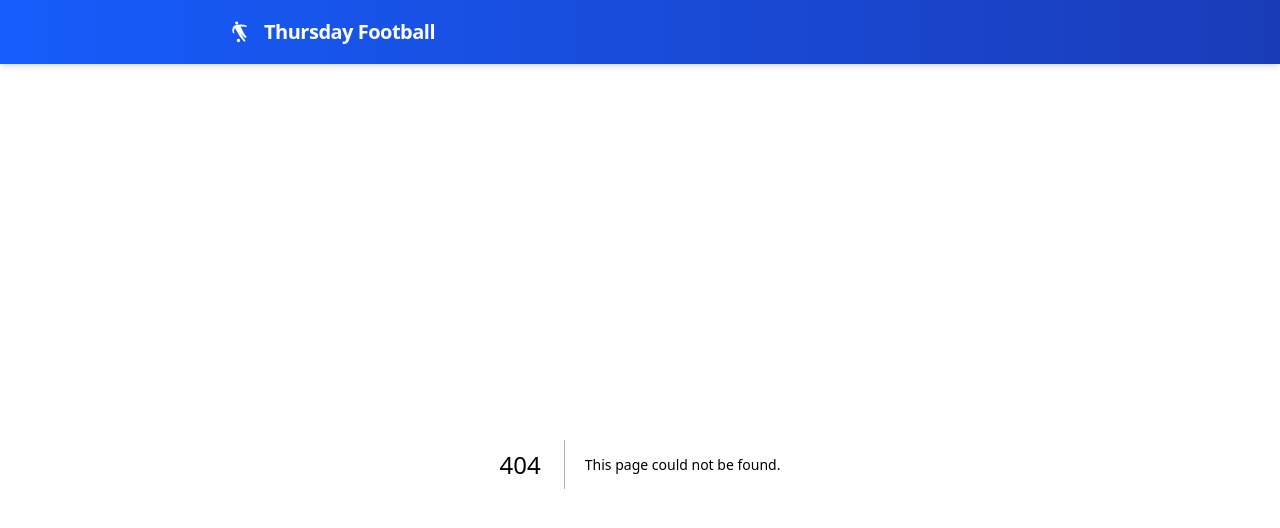
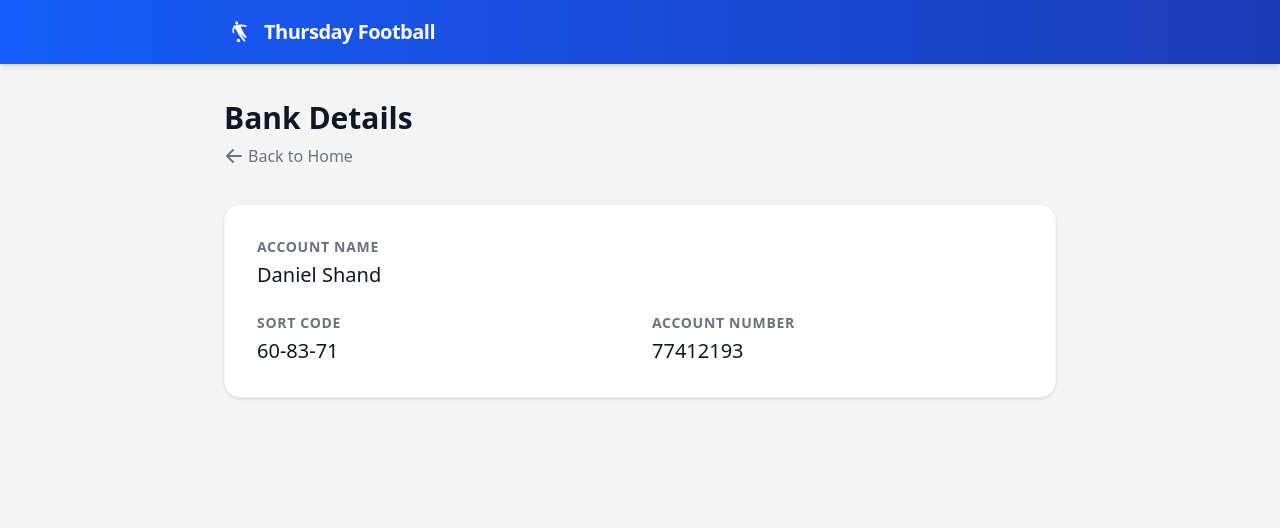
Before and after one commit to dsfinancecode/Football-Tracker, a Next.js app: page /bank in a window 1280 px wide. Before the commit this address had no page. Shown: the top 528 px of the page. Built offline with nearby package versions, Linux system fonts and the light colour scheme.

Commit message:
bank details page added

```diff
--- /dev/null
+++ b/src/app/bank/page.tsx
@@ -0,0 +1,39 @@
+import Link from "next/link";
+
+export default function BankDetailsPage() {
+  return (
+    <div className="max-w-4xl mx-auto p-4 md:p-8 space-y-8">
+      <div>
+        <h1 className="text-3xl font-bold text-gray-900 pt-1">Bank Details</h1>
+        <Link
+          href="/"
+          className="inline-flex items-center text-gray-500 hover:text-blue-600 transition-colors mt-2 font-medium"
+        >
+          <svg xmlns="http://www.w3.org/2000/svg" className="h-5 w-5 mr-1" viewBox="0 0 20 20" fill="currentColor">
+            <path fillRule="evenodd" d="M9.707 16.707a1 1 0 01-1.414 0l-6-6a1 1 0 010-1.414l6-6a1 1 0 011.414 1.414L5.414 9H17a1 1 0 110 2H5.414l4.293 4.293a1 1 0 010 1.414z" clipRule="evenodd" />
+          </svg>
+          Back to Home
+        </Link>
+      </div>
+
+      <div className="bg-white rounded-2xl shadow-sm border border-gray-100 p-6 md:p-8 space-y-6">
+        <div>
+          <h2 className="text-sm font-semibold text-gray-500 uppercase tracking-wider">Account Name</h2>
+          <p className="mt-1 text-xl font-medium text-gray-900">Daniel Shand</p>
+        </div>
+
+        <div className="grid grid-cols-1 md:grid-cols-2 gap-6">
+          <div>
+            <h2 className="text-sm font-semibold text-gray-500 uppercase tracking-wider">Sort Code</h2>
+            <p className="mt-1 text-xl font-medium text-gray-900">60-83-71</p>
+          </div>
+
+          <div>
+            <h2 className="text-sm font-semibold text-gray-500 uppercase tracking-wider">Account Number</h2>
+            <p className="mt-1 text-xl font-medium text-gray-900">77412193</p>
+          </div>
+        </div>
+      </div>
+    </div>
+  );
+}
--- a/src/app/page.tsx
+++ b/src/app/page.tsx
@@ -56,6 +56,15 @@ export default async function Home() {
       <div>
         <h1 className="text-3xl font-bold text-gray-900 pt-1">Player Balances</h1>
         <p className="text-gray-500 mt-1">Click player to view transaction history</p>
+        <Link
+          href="/bank"
+          className="inline-flex items-center text-gray-500 hover:text-blue-600 transition-colors mt-2 font-medium"
+        >
+          Bank Details
+          <svg xmlns="http://www.w3.org/2000/svg" className="h-5 w-5 ml-1" viewBox="0 0 20 20" fill="currentColor">
+            <path fillRule="evenodd" d="M10.293 3.293a1 1 0 011.414 0l6 6a1 1 0 010 1.414l-6 6a1 1 0 01-1.414-1.414L14.586 11H3a1 1 0 110-2h11.586l-4.293-4.293a1 1 0 010-1.414z" clipRule="evenodd" />
+          </svg>
+        </Link>
       </div>
 
       <div className="bg-white rounded-2xl shadow-sm border border-gray-100 overflow-hidden">
```
